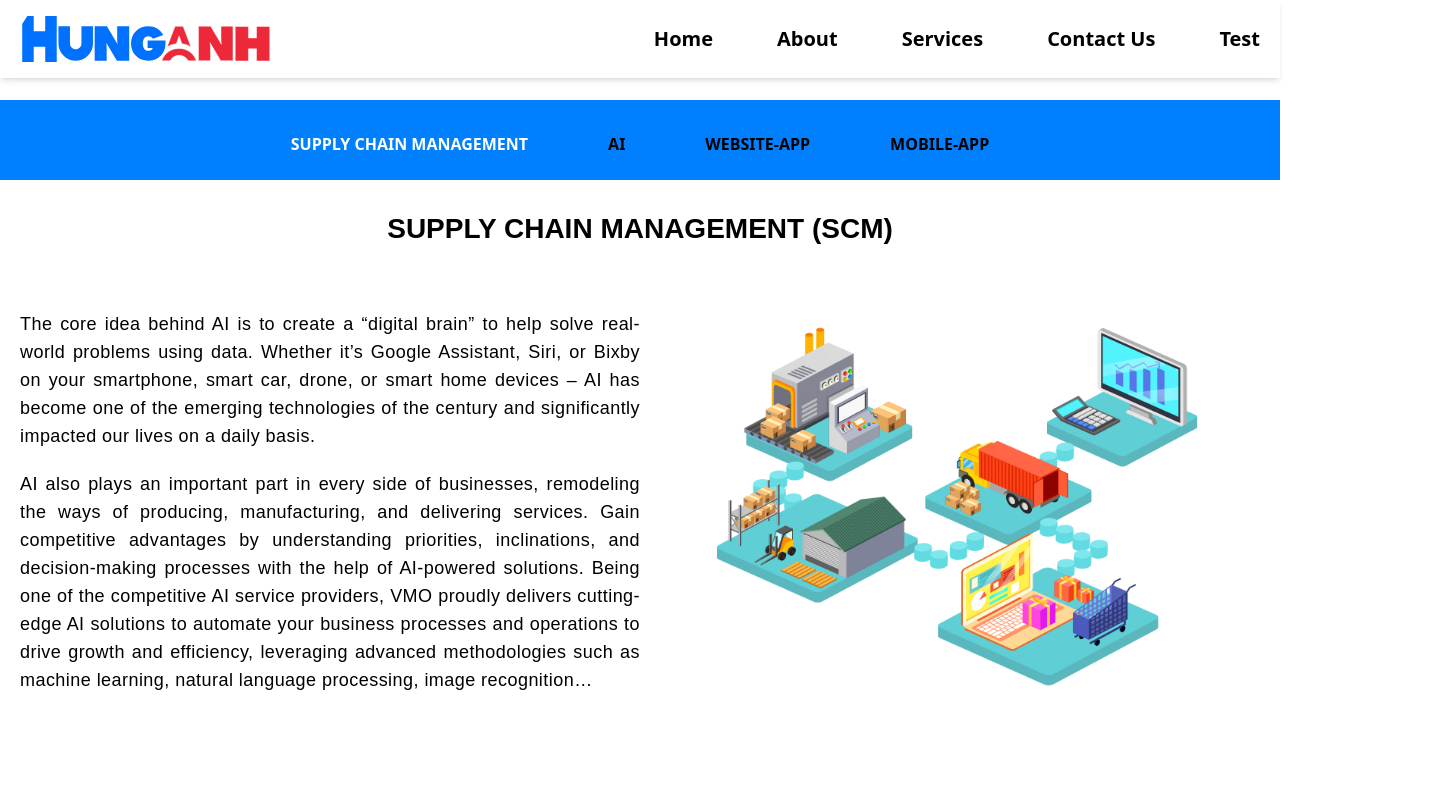
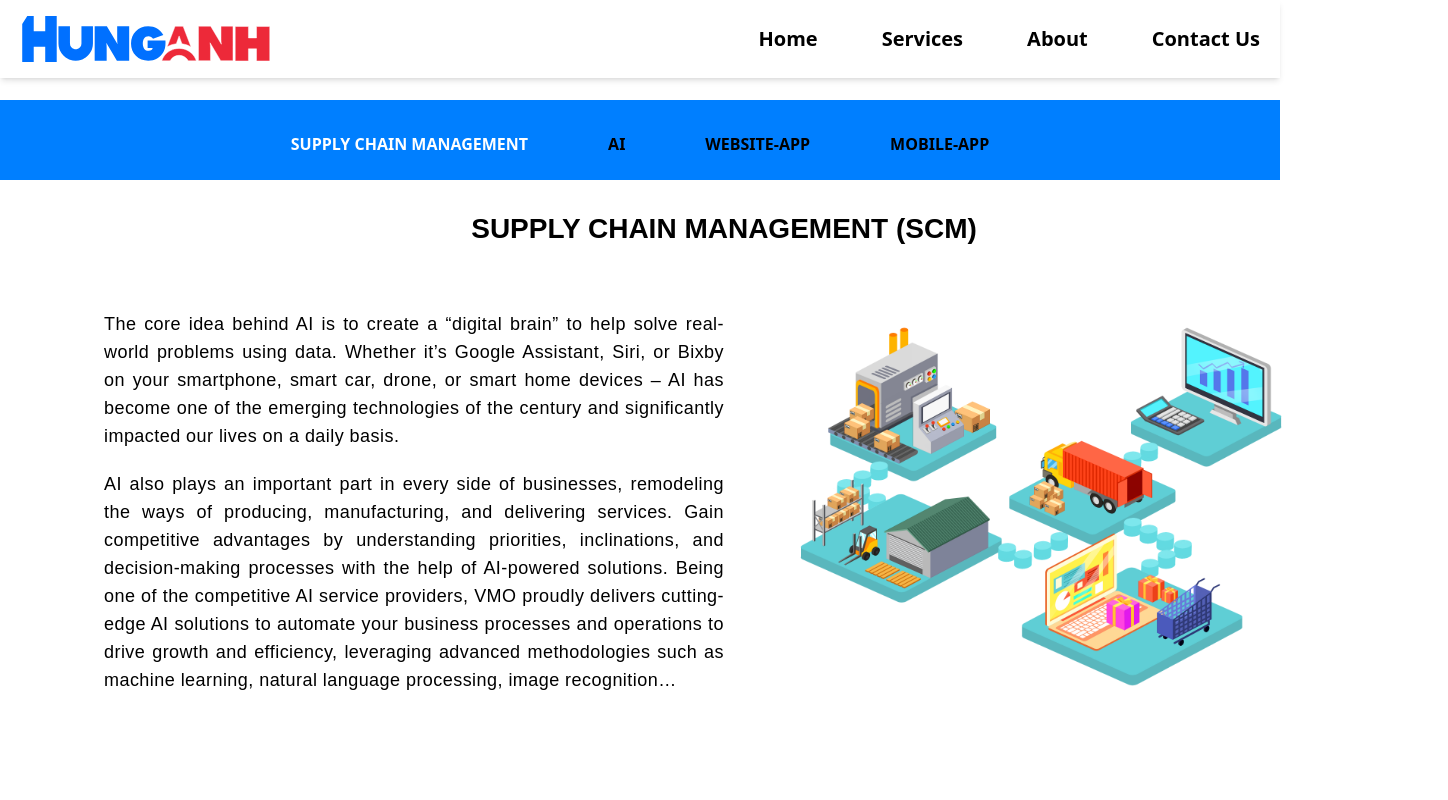
Before and after one commit to Nhim123/Nhomcon, a React (Vite) app: page /Services in a window 1280 px wide. Shown: the top 800 px of the page, 1448 px wide, since content can reach past the window. Built offline with nearby package versions, Linux system fonts and the light colour scheme; a web font is replaced by a local one.

Commit message:
21.3.2025

```diff
--- a/src/App.jsx
+++ b/src/App.jsx
@@ -7,7 +7,10 @@ import About from "./pages/About";
 import Services from "./pages/Services";
 import Contact from "./pages/Contact";
 import Test from "./pages/Test";
-
+import Supplychain from './components/Servicecomponent/Supplychain';
+import Ai from './components/Servicecomponent/Ai';
+import Webapp from './components/Servicecomponent/Webapp';
+import Mobileapp from './components/Servicecomponent/Mobileapp';
 
 const App = () => {
   return (
@@ -20,6 +23,10 @@ const App = () => {
         <Route path ='/Services' element = {<Services/>}/>
         <Route path='/Contact' element={<Contact />} />
         <Route path='/Test' element={<Test />} />
+        <Route path='/services/supplychain' element={<Supplychain />} />
+        <Route path='/services/ai' element={<Ai />} />
+        <Route path='/services/webapp' element={<Webapp />} />
+        <Route path='/services/mobileapp' element={<Mobileapp />} />
       </Routes>
       <Footer/>
     </>
--- a/src/components/Nav.jsx
+++ b/src/components/Nav.jsx
@@ -1,41 +1,55 @@
 import React, { useState } from 'react';
-import  Logo  from "../assets/Logo.svg";
-import { AiOutlineMenu , AiOutlineClose } from "react-icons/ai";
+import Logo from "../assets/Logo.svg";
+import { AiOutlineMenu, AiOutlineClose } from "react-icons/ai";
 
 export const Nav = () => {
-  const [nav, setNav] = useState(false)
+  const [nav, setNav] = useState(false);
+  const [dropdown, setDropdown] = useState(false);
 
   const handleNav = () => {
-    setNav(!nav)
-  }
+    setNav(!nav);
+  };
+
+  const handleMouseEnter = () => {
+    setDropdown(true);
+  };
+
+  const handleMouseLeave = () => {
+    setDropdown(false);
+  };
 
   return (
     <div className=''>
       <nav className='fixed top-0 left-0 w-full bg-white shadow-md z-50'>
         <div className='grid grid-cols-2 max-container py-4 w-full max-w-[1240px] mx-auto'>
-          <a href = '/'>
-            <img src= {Logo}
-            alt='logo'
-            width={250}
-            height={250}
-            />
+          <a href='/'>
+            <img src={Logo} alt='logo' width={250} height={250} />
           </a>
-          <ul className=' flex justify-end items-center gap-16 max-lg:hidden'>
+          <ul className='flex justify-end items-center gap-16 max-lg:hidden'>
             <a href='/' className='text-xl font-semibold'>Home</a>
+
+            <div className='relative' onMouseEnter={handleMouseEnter} onMouseLeave={handleMouseLeave}>
+              <a href='/services' className='text-xl font-semibold'>Services</a>
+              {dropdown && (
+                <ul className='absolute top-full left-0 bg-white shadow-md whitespace-nowrap'>
+                  <a href='/services/supplychain' className='block px-4 pt-8 pb-2'>Supply Chain Management</a>
+                  <a href='/services/ai' className='block px-4 py-2'>Artificial Intelligence</a>
+                  <a href='/services/webapp' className='block px-4 py-2'>Website Development</a>
+                  <a href='/services/mobileapp' className='block px-4 py-2'>Mobile Application Development</a>
+                </ul>
+              )}
+            </div>
             <a href='/about' className='text-xl font-semibold'>About</a>
-            <a href='/services'className='text-xl font-semibold'>Services</a>
             <a href='/contact' className='text-xl font-semibold'>Contact Us</a>
-            <a href='/test' className='text-xl font-semibold'>Test</a>
           </ul>
           <div onClick={handleNav} className='block md:hidden'>
-            {!nav ? <AiOutlineClose size={20}/> : <AiOutlineMenu size={20}/>}
-            <div className= {!nav ? 'fixed left-0 top-0 w-[100%] h-full border-r border-r-gray-900 bg-[#f3ba40] ' : 'fixed left-[-100%] '}>
+            {nav ? <AiOutlineClose size={20} /> : <AiOutlineMenu size={20} />}
+            <div className={nav ? 'fixed left-0 top-0 w-[100%] h-full border-r border-r-gray-900 bg-[#f3ba40]' : 'fixed left-[-100%]'}>
               <ul className='uppercase p-4'>
-                <li href='/' className='p-4 border-b border-gray-600'>Home</li>
-                <li href='/about' className='p-4 border-b border-gray-600'>About</li>
-                <li href='/services'className='p-4 border-b border-gray-600'>Services</li>
-                <li href='/contact' className='p-4 border-b border-gray-600'>Contact Us</li>
-                <li href='/test'className='p-4 border-b border-gray-600'>Test</li>
+                <li onClick={handleNav} className='p-4 border-b border-gray-600'><a href='/'>Home</a></li>
+                <li onClick={handleNav} className='p-4 border-b border-gray-600'><a href='/about'>About</a></li>
+                <li onClick={handleNav} className='p-4 border-b border-gray-600'><a href='/services'>Services</a></li>
+                <li onClick={handleNav} className='p-4 border-b border-gray-600'><a href='/contact'>Contact Us</a></li>
               </ul>
             </div>
           </div>
@@ -45,5 +59,5 @@ export const Nav = () => {
         {/* ...existing code... */}
       </div>
     </div>
-  )
-}
+  );
+};
--- a/src/components/Paginationservice.jsx
+++ b/src/components/Paginationservice.jsx
@@ -4,11 +4,13 @@ import Ai  from './Servicecomponent/Ai.jsx';
 import Webapp  from './Servicecomponent/Webapp.jsx'
 import Mobileapp  from './Servicecomponent/Mobileapp.jsx'
 import Supplychain from './Servicecomponent/Supplychain.jsx';
+import { useLocation } from 'react-router-dom';
 import { } from "../components/css/App.css";
 
 const Paginationservice = (page) => {
   const [currentPage, setCurrentPage] = useState(0);
   const pageLabels = ['Supply Chain Management','Ai', 'Website-app', 'Mobile-app']; // Tổng số trang
+  const location = useLocation();
 
   const handlePageClick = (data) => {
     setCurrentPage(data.selected);
@@ -30,6 +32,7 @@ const Paginationservice = (page) => {
 
   return (
     <div className="App">
+
         <div className='w-screen bg-customBlue pt-2 flex justify-center'>
           <ReactPaginate
             breakLabel={"..."}
--- a/src/components/Servicecomponent/Ai.jsx
+++ b/src/components/Servicecomponent/Ai.jsx
@@ -6,7 +6,8 @@ import Target from "../css/Services/Target.svg"
 import Startup from "../css/Services/Startup.svg"
 import Brain from "../css/Services/Brain.svg"
 import Hour from "../css/Services/24h.png";
-import Smile from "../css/Services/Smile.svg"
+import Smile from "../css/Services/Smile.svg";
+import { } from "../css/App.css";
 
 const Ai = () => {
   return (
--- a/src/pages/Services.jsx
+++ b/src/pages/Services.jsx
@@ -1,8 +1,9 @@
 import React from 'react'
 import Paginationservice from '../components/Paginationservice.jsx'
+
 const Services = () => {
   return (
-    <div classname='grid grid-flow-row w-screen mx-auto'>
+    <div className='grid grid-flow-row w-screen mx-auto'>
         <Paginationservice/>
     </div>
   )
```
Lines whose indentation alone changed are shown as unchanged.
